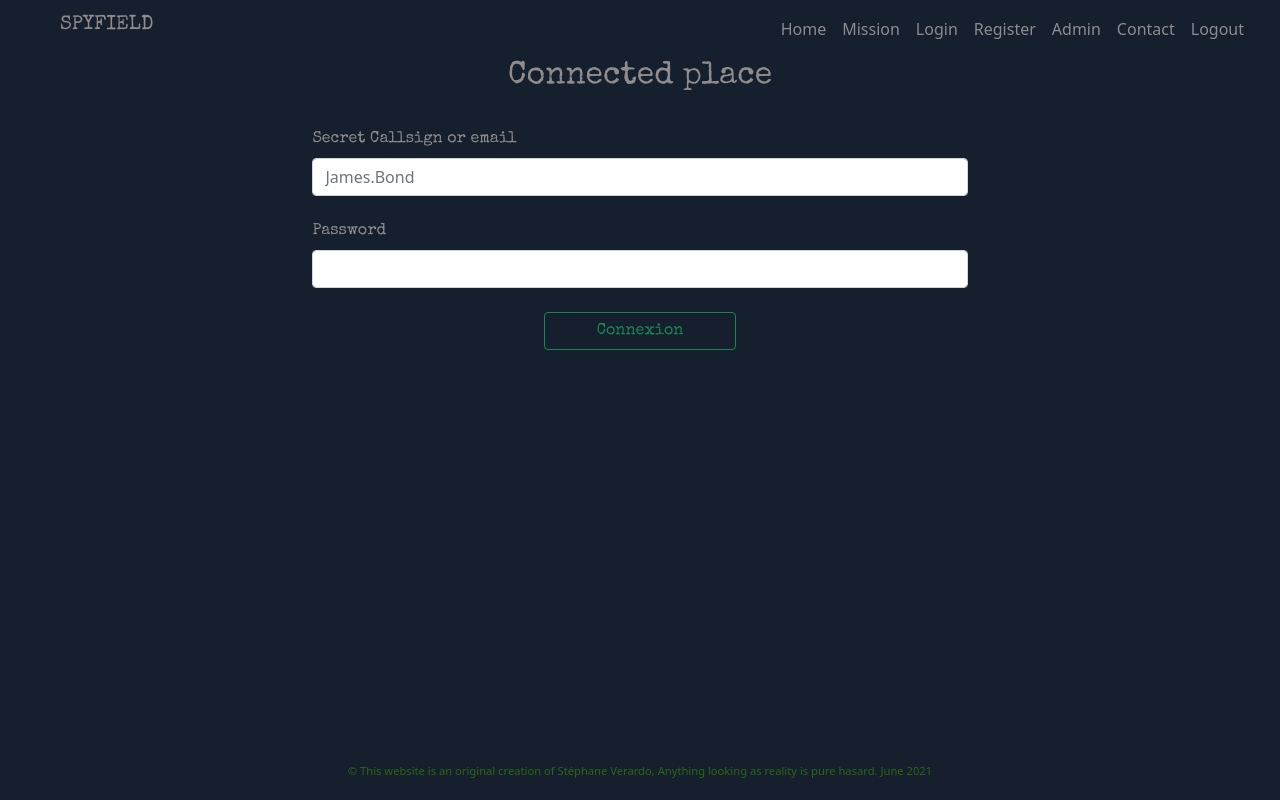
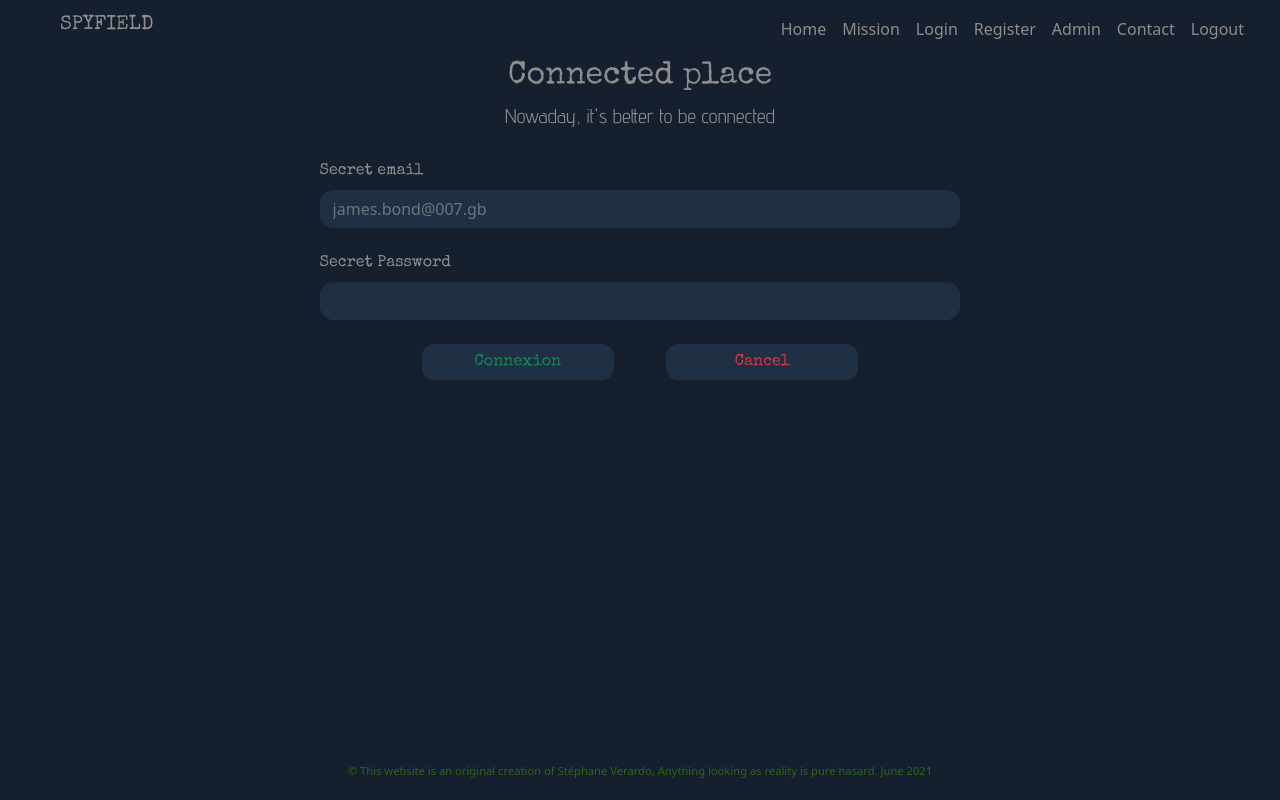
Before and after one commit to steph29/SpyField, a PHP site: page /login?REQUEST_URI=1 in a window 1280 px wide. Run offline with PHP 8.4, Linux system fonts and the light colour scheme; some libraries are stand-ins or nearby versions.

Commit message:
Design Login page done

```diff
--- a/admin/admin.php
+++ b/admin/admin.php
@@ -50,7 +50,7 @@ $pageDesc = "Ajouter, supprimer, modiifer, faites plaisir! C'est ici!"; ?>
                                         <td> <?= $row['missiontype'] ;?></td>
                                         <td> <?= $row['target'] ;?></td>
                                         <td> <?= $row['country'] ;?></td>
-                                        <td> <a href="/create?id=<?= $key ;?>" class="btn btn-outline-primary btn-sm">Edit</a></td>
+                                        <td> <a href="/create?id=<?= $key ;?>" class="btn btn-outline-success btn-sm">Edit</a></td>
                                         <td>
                                             <form action="<?= $router->generate('delete')?>" method="post">
                                                 <button type="button" name="delete" value="<?= $key?>" class="btn btn-outline-danger btn-sm my-0">Delete</button>
@@ -76,7 +76,7 @@ $pageDesc = "Ajouter, supprimer, modiifer, faites plaisir! C'est ici!"; ?>
               </div>
                        <div>
 
-                 <a href="<?= $router->generate('add')?>" class="btn btn-outline-primary float-end my-4">Add </a>
+                 <a href="<?= $router->generate('add')?>" class="btn btn-outline-success float-end my-4">Add </a>
 </div>
         </div>
 
--- a/admin/login.php
+++ b/admin/login.php
@@ -4,6 +4,7 @@ $pageTitle = "Connectez-vous";
 $pageDesc = "Le meilleur moyen de rester au jus, c'est de se connecter !" ;?>
 
 <h2 class="text-center">Connected place</h2>
+<h5 class="text-center">Nowaday, it's better to be connected</h5>
 <section class="container-fluid text-center">
 <div class="col-md-12 justify-content-center align-items-center d-flex">
           <?php
@@ -16,19 +17,20 @@ $pageDesc = "Le meilleur moyen de rester au jus, c'est de se connecter !" ;?>
 
 
       <form action= "connect" method="POST">
-        <div class="form-group my-3">
-          <label for="login" class="col-form-label">Secret Callsign or email </label>
+        <div class= "container">
+          <div class="form-group my-3">
+          <label for="login" class="col-form-label">Secret email </label>
           <input
             type="email"
             class="form-control"
             name="email"
-            placeholder="James.Bond"
+            placeholder="james.bond@007.gb"
 
           />
         </div>
 
         <div class="form-group">
-          <label for="password" class="col-form-label">Password</label>
+          <label for="password" class="col-form-label">Secret Password</label>
           <input
             type="password"
             class="form-control"
@@ -37,10 +39,19 @@ $pageDesc = "Le meilleur moyen de rester au jus, c'est de se connecter !" ;?>
         </div>
         <button
           type="submit"
-          class="btn btn-outline-success m-4"
+          class="btn btn-outline-success m-4 loginButton "
           name="loginBtn"
         >
           Connexion
         </button>
+        <button
+          type="submit"
+          class="btn btn-outline-danger m-4 loginButton "
+          name="cancel"
+        >
+          Cancel
+        </button>
+        </div>
+
       </form>
     </section>
--- a/config/CRUD/create.php
+++ b/config/CRUD/create.php
@@ -6,7 +6,7 @@
 <div class="card-header">
 <h4>Create & update Mission
 </h4>
-<a href="<?= $router->generate('admin')?>" class="btn btn-danger float-end">Back</a>
+<a href="<?= $router->generate('admin')?>" class="btn btn-outline-danger float-end">Back</a>
 </div>
 
 
@@ -45,7 +45,7 @@ if(isset($_GET['id'])){
 </div>
 
 <div class="form-group mb-3">
-<button type="submit" name="update_contact" class="btn btn-primary">Update contact</button>
+<button type="submit" name="update_contact" class="btn btn-outline-success">Update contact</button>
 </div>
 </form>
 <?php
--- a/config/routes.php
+++ b/config/routes.php
@@ -14,7 +14,7 @@ $router->map('GET|POST', '/login', 'admin/login', 'login');
 $router-> map('GET|POST', '/admin', 'admin/admin', 'admin' );
 $router-> map('GET|POST', '/add_mission', 'admin/add_mission', 'add' );
 $router-> map('GET|POST', '/register', 'admin/register', 'registerPage' );
-$router-> map('GET', '/mission/[*:slug]-[i:id]', 'mission/mission');
+$router-> map('GET', '/mission', 'mission/mission', 'mission');
 
 // CRUD
 $router-> map('GET|POST', '/create', 'config/CRUD/create', 'create');
--- a/elements/layout.php
+++ b/elements/layout.php
@@ -25,7 +25,7 @@ include('../elements/navbar.php');
 <?= $pageContent  ?>
 </div>
 
-<footer class="container-fluid text-center copyright">
+<footer class="container-fluid text-center copyright fixed-bottom">
   <p>
     &copy; This website is an original creation of Stéphane Verardo, Anything
     looking as reality is pure hasard. June 2021
--- a/public/css/style.css
+++ b/public/css/style.css
@@ -2,20 +2,16 @@ html,
 .container-fluid,
 .container,
 .navbar,
-footer,
 body {
   background-color: #151f2d !important;
 }
 
-html {
+body {
+  font-family: "Montserrat", sans-serif;
   width: 100%;
   height: 100%;
   padding: 0;
   margin: 0;
-}
-
-body {
-  font-family: "Montserrat", sans-serif;
 }
 
 h1,
@@ -35,12 +31,7 @@ h3,
 h4,
 h5 {
   font-family: "Advent Pro", sans-serif;
-  color: #862e2a;
-}
-
-footer {
-  position: absolute;
-  bottom: 0;
+  color: #8e8c8c;
 }
 
 .copyright {
@@ -81,44 +72,23 @@ button {
   color: #2b6714;
 }
 
+.loginButton {
+  border: none !important;
+  background-color: #1f2f44 !important;
+  border-radius: 12px !important;
+}
+
 input {
   margin: auto auto;
-  background-color: #1f2f44;
-  border-color: #1f2f44;
-}
-
-label::-webkit-input-placeholder {
-  font-family: "Special Elite", cursive;
-  color: #8e8c8c;
-}
-
-label:-ms-input-placeholder {
-  font-family: "Special Elite", cursive;
-  color: #8e8c8c;
-}
-
-label::-ms-input-placeholder {
-  font-family: "Special Elite", cursive;
-  color: #8e8c8c;
+  background-color: #1f2f44 !important;
+  border-color: #1f2f44 !important;
+  border-radius: 12px !important;
 }
 
 label::placeholder {
   font-family: "Special Elite", cursive;
   color: #8e8c8c;
 }
-
-label::-webkit-input-placeholder::placeholder {
-  opacity: 0.5;
-}
-
-label:-ms-input-placeholder::placeholder {
-  opacity: 0.5;
-}
-
-label::-ms-input-placeholder::placeholder {
-  opacity: 0.5;
-}
-
 label::placeholder::placeholder {
   opacity: 0.5;
 }
@@ -144,4 +114,7 @@ tr {
   color: #8e8c8c;
   text-align: center;
 }
+
+/*# sourceMappingURL=login.component.css.map */
+
 /*# sourceMappingURL=style.css.map */
--- a/public/css/style.scss
+++ b/public/css/style.scss
@@ -11,19 +11,15 @@ html,
 .container-fluid,
 .container,
 .navbar,
-footer,
 body {
   background-color: $VeryDarkGrey !important;
 }
-
-html {
+body {
+  font-family: "Montserrat", sans-serif;
   width: 100%;
   height: 100%;
   padding: 0;
   margin: 0;
-}
-body {
-  font-family: "Montserrat", sans-serif;
 }
 h1,
 h2,
@@ -40,12 +36,9 @@ h3,
 h4,
 h5 {
   font-family: "Advent Pro", sans-serif;
-  color: $Red;
+  color: $LightGrey;
 }
-footer {
-  position: absolute;
-  bottom: 0;
-}
+
 .copyright {
   font-size: 0.7rem;
   color: #2b6714;
@@ -74,7 +67,6 @@ button {
   border-radius: 16px;
   width: 192px;
 }
-
 .btn-outline-danger {
   color: #862e2a;
 }
@@ -82,11 +74,16 @@ button {
 .btn-outline-success {
   color: #2b6714;
 }
-
+.loginButton {
+  border: none !important;
+  background-color: #1f2f44 !important;
+  border-radius: 12px !important;
+}
 input {
   margin: auto auto;
-  background-color: #1f2f44;
-  border-color: #1f2f44;
+  background-color: #1f2f44 !important;
+  border-color: #1f2f44 !important;
+  border-radius: 12px !important;
 }
 label::placeholder {
   font-family: "Special Elite", cursive;
```
Also changed, not shown: config/connect.php (+5 -4 lines), 1 other file.
